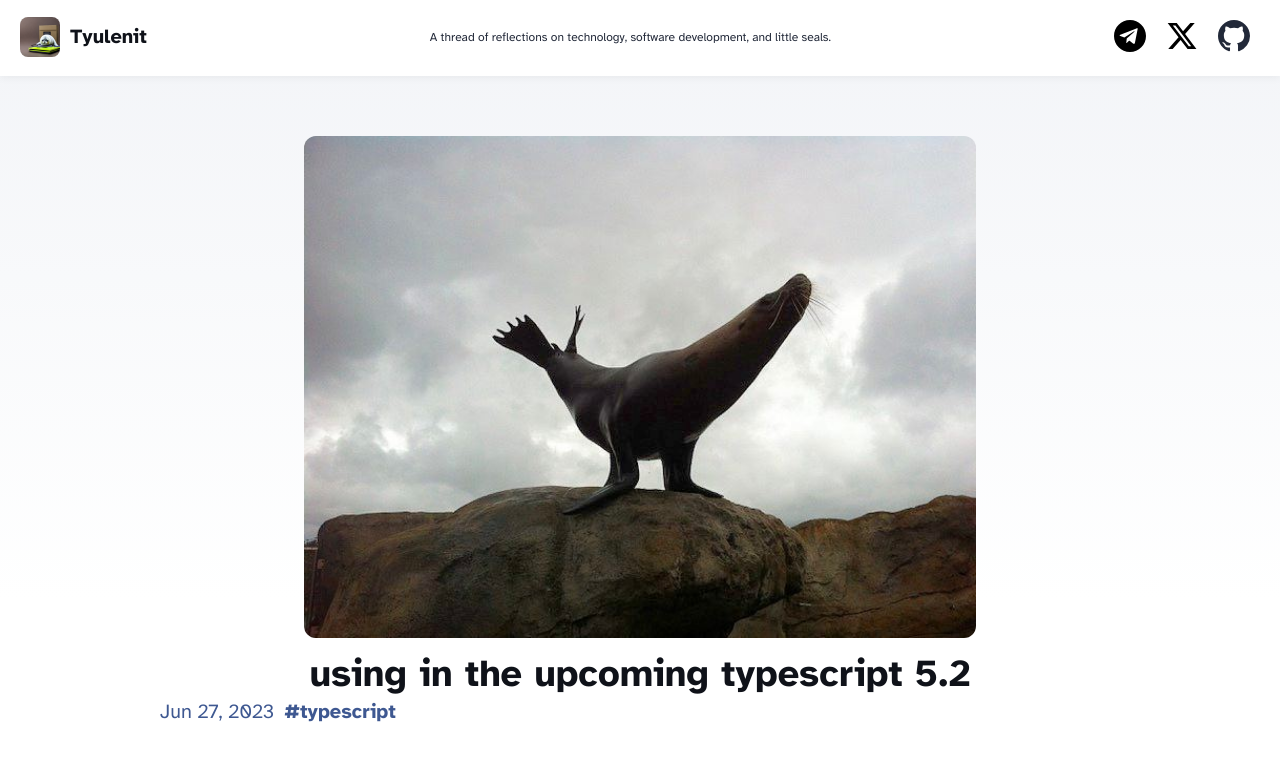
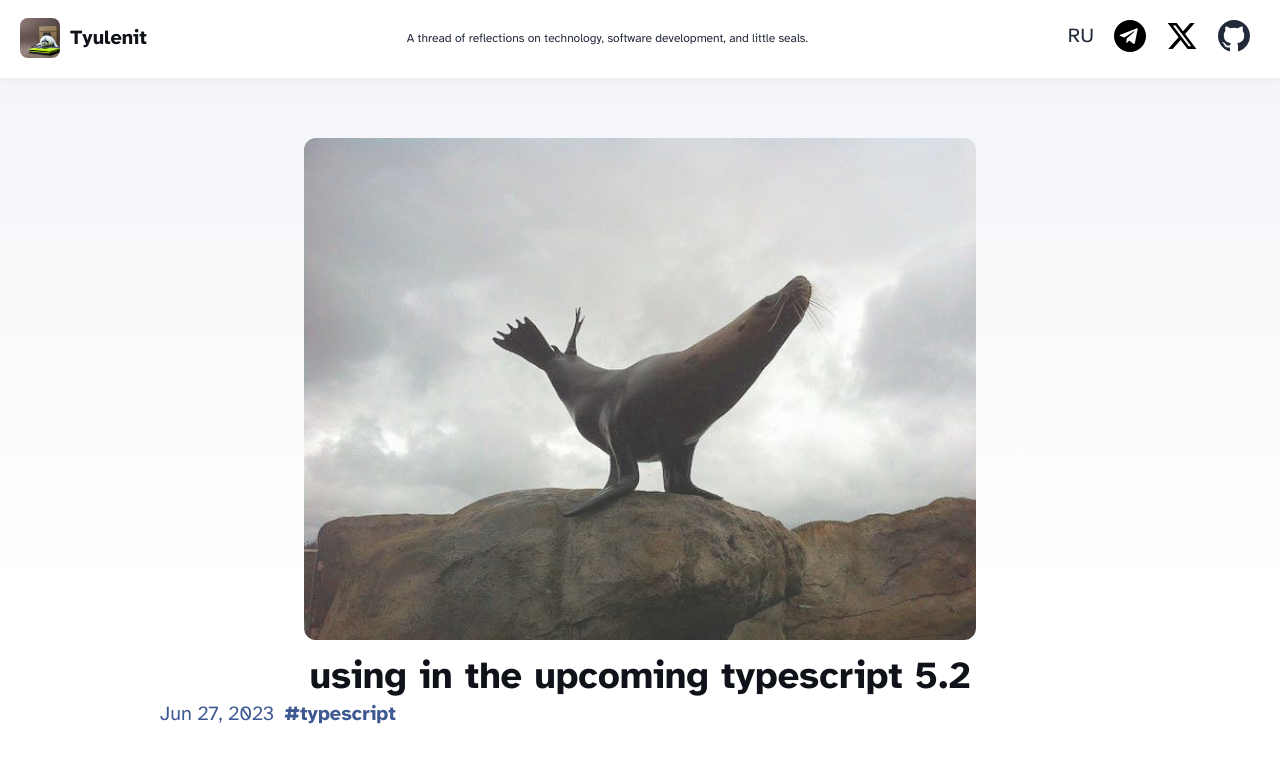
Before and after one commit to lexich/tyulenit, an Astro site: page /en/blog in a window 1280 px wide. Shown: the top 775 px of the page. Built offline with nearby package versions, Linux system fonts and the light colour scheme; Astro itself is replaced by a stand-in of ours.

Commit message:
fix: implement language switcher

```diff
--- a/src/components/Header.astro
+++ b/src/components/Header.astro
@@ -2,16 +2,20 @@
 import HeaderLink from './HeaderLink.astro';
 import { useI18n } from '../i18n/utils';
 
-const { t, links } = useI18n(Astro.url);
+const { t, links, lang } = useI18n(Astro.url);
 ---
 
 <header>
   <nav>
     <h2>
       <a class="home_link" href=`${links.blog}`
-        ><img class="logo" src="/seal.jpg" alt={t('title')} width="40" height="40" />{
-          t('title')
-        }</a
+        ><img
+          class="logo"
+          src="/seal.jpg"
+          alt={t('title')}
+          width="40"
+          height="40"
+        />{t('title')}</a
       >
     </h2>
     <div class="internal-links" style="display: none;">
@@ -21,6 +25,15 @@ const { t, links } = useI18n(Astro.url);
       {t('description')}
     </div>
     <div class="social-links">
+      <a
+        href={Astro.url.pathname.replace(
+          new RegExp(`/${lang}/`),
+          lang === 'ru' ? '/en/' : '/ru/'
+        )}
+      >
+        {lang === 'ru' ? 'EN' : 'RU'}
+      </a>
+
       <a href="https://t.me/tyulenit" target="_blank">
         <svg
           xmlns="http://www.w3.org/2000/svg"
--- a/src/i18n/ui.ts
+++ b/src/i18n/ui.ts
@@ -29,7 +29,7 @@ export const ui = {
   }),
 } satisfies Record<TLangs, unknown>;
 
-export const defaultLang: TLangs = 'ru';
+export const defaultLang: TLangs = 'en';
 
 const defineConst = <const T extends Record<TLangs, string>>(t: T) => t;
 
--- a/src/layouts/BlogPostIndex.astro
+++ b/src/layouts/BlogPostIndex.astro
@@ -14,6 +14,13 @@ const { posts } = Astro.props;
       main {
         width: 960px;
       }
+      a > img {
+        opacity: 0.8;
+      }
+      a:hover > img {
+        opacity: 1;
+      }
+
       ul {
         display: flex;
         flex-wrap: wrap;
@@ -61,7 +68,7 @@ const { posts } = Astro.props;
         font-weight: bold;
       }
       .tag:hover {
-        text-shadow: var(--box-shadow);;
+        text-shadow: var(--box-shadow);
       }
       ul li a:hover h4,
       ul li a:hover .date {
```
